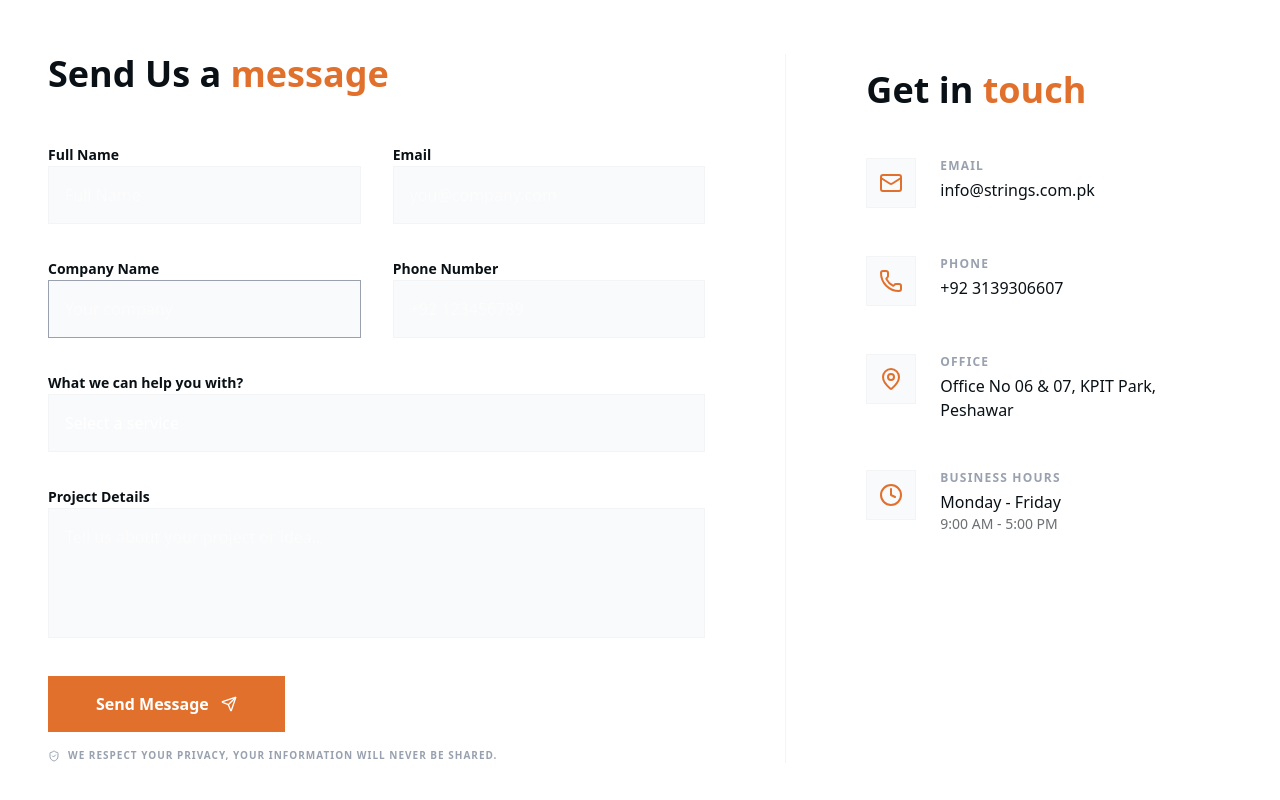
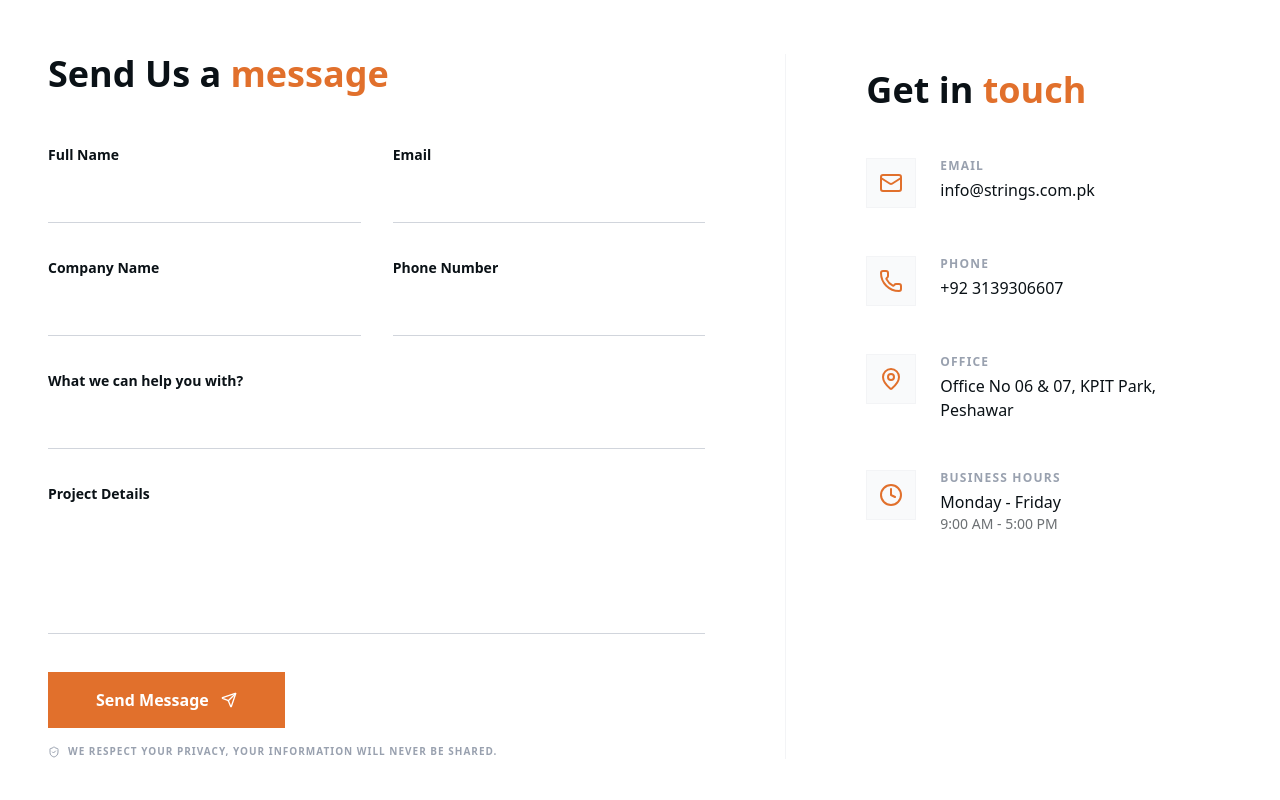
Before and after one commit to imranahmad537/strings, a Next.js app: page /contact in a window 1280 px wide. Shown: the part 522-1322 px from the top of the page. Built offline with nearby package versions, Linux system fonts and the light colour scheme.

Commit message:
Committed

```diff
--- a/app/contact/page.tsx
+++ b/app/contact/page.tsx
@@ -63,7 +63,7 @@ const ContactPage = () => {
                                     <input
                                         type="text"
                                         placeholder="Full Name"
-                                        className="w-full bg-gray-50 border border-gray-100 p-4 outline-none focus:border-tech-orange transition-colors"
+                                        className="w-full  border-b border-gray-300 p-4 outline-none focus:border-tech-orange transition-colors"
                                         onChange={(e) => setFormData({ ...formData, fullName: e.target.value })}
                                         required
                                     />
@@ -73,7 +73,7 @@ const ContactPage = () => {
                                     <input
                                         type="email"
                                         placeholder="you@company.com"
-                                        className="w-full bg-gray-50 border border-gray-100 p-4 outline-none focus:border-tech-orange transition-colors"
+                                        className="w-full  border-b border-gray-300 p-4 outline-none focus:border-tech-orange transition-colors"
                                         onChange={(e) => setFormData({ ...formData, email: e.target.value })}
                                         required
                                     />
@@ -86,7 +86,7 @@ const ContactPage = () => {
                                     <input
                                         type="text"
                                         placeholder="Your company"
-                                        className="w-full bg-gray-50 border border-gray-400 p-4 outline-none focus:border-tech-orange transition-colors"
+                                        className="w-full  border-b border-gray-300 p-4 outline-none focus:border-tech-orange transition-colors"
                                         onChange={(e) => setFormData({ ...formData, companyName: e.target.value })}
                                     />
                                 </div>
@@ -95,7 +95,7 @@ const ContactPage = () => {
                                     <input
                                         type="tel"
                                         placeholder="+92 123456789"
-                                        className="w-full bg-gray-50 border border-gray-100 p-4 outline-none focus:border-tech-orange transition-colors"
+                                        className="w-full  border-b border-gray-300 p-4 outline-none focus:border-tech-orange transition-colors"
                                         onChange={(e) => setFormData({ ...formData, phoneNumber: e.target.value })}
                                     />
                                 </div>
@@ -104,7 +104,7 @@ const ContactPage = () => {
                             <div className="space-y-2">
                                 <label className="text-[#0A1116] font-bold text-sm">What we can help you with?</label>
                                 <select
-                                    className="w-full bg-gray-50 border border-gray-100 p-4 outline-none focus:border-tech-orange transition-colors appearance-none cursor-pointer"
+                                    className="w-full  border-b border-gray-300 p-4 outline-none focus:border-tech-orange transition-colors appearance-none cursor-pointer"
                                     onChange={(e) => setFormData({ ...formData, service: e.target.value })}
                                 >
                                     <option value="">Select a service</option>
@@ -119,7 +119,7 @@ const ContactPage = () => {
                                 <textarea
                                     rows={4}
                                     placeholder="Tell us about your project or idea..."
-                                    className="w-full bg-gray-50 border border-gray-100 p-4 outline-none focus:border-tech-orange transition-colors resize-none"
+                                    className="w-full  border-b border-gray-300 p-4 outline-none focus:border-tech-orange transition-colors resize-none"
                                     onChange={(e) => setFormData({ ...formData, projectDetails: e.target.value })}
                                 />
                             </div>
```
